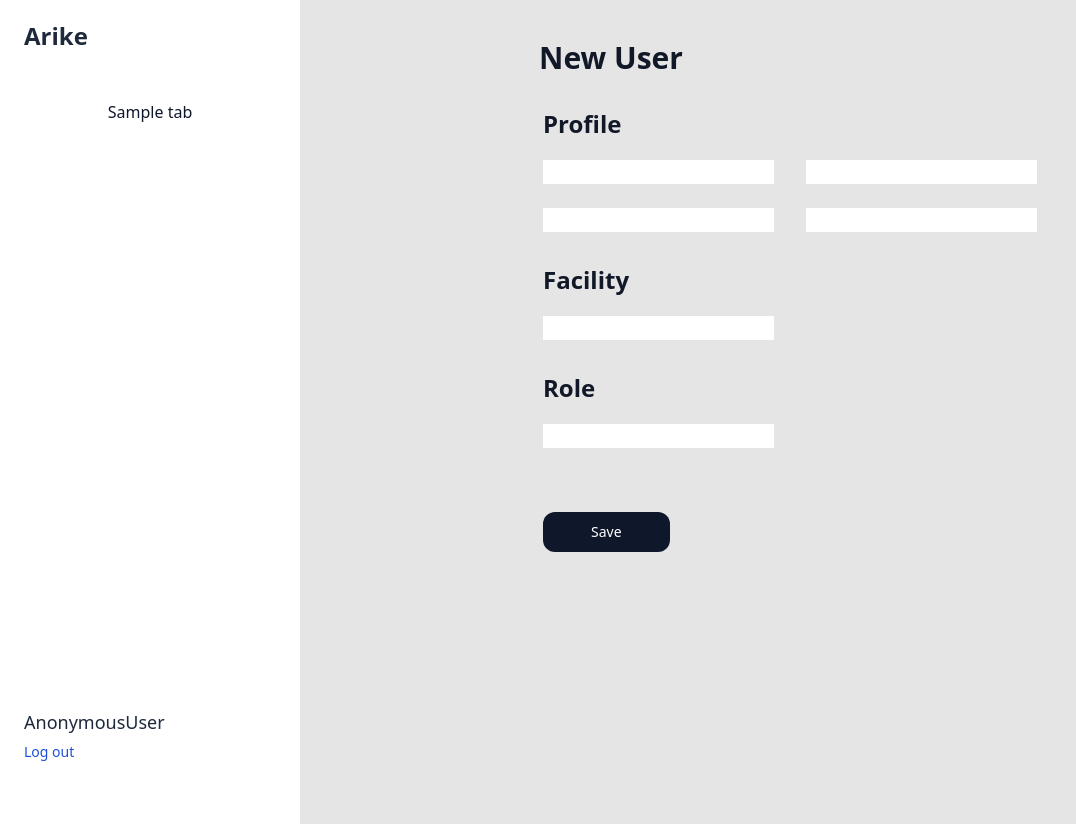
After one commit to rithviknishad/arike, a Django app: template templates/dashboard/users/create.html in a window 1280 px wide. The commit adds this page. Shown: the whole page, without its empty margins (0-1076 px from the left). Run offline with Django 3.2, Linux system fonts and the light colour scheme; the template is opened without the code that fills it: most values are stand-ins (such as "Sample title", 1, 10 or a date in 2020); form fields are guessed from the names that the template uses; some libraries are stand-ins or nearby versions.

Commit message:
bulk update

```diff
--- a/arike/settings.py
+++ b/arike/settings.py
@@ -135,6 +135,6 @@ INTERNAL_IPS = [
 
 LOGIN_REDIRECT_URL = "/"
 LOGIN_URL = "/auth/login"
-LOGOUT_REDIRECT_URL = "/auth/logout"
+LOGOUT_REDIRECT_URL = "/auth/login"
 
 TAILWIND_APP_NAME = "theme"
--- a/templates/auth/base.html
+++ b/templates/auth/base.html
@@ -9,7 +9,7 @@
       <p class="text-xl py-2">caters to a system of specialized medical staff tending to patients under palliative care.</p>
     </div>
   </div>
-  <div class="bg-blue-200 flex items-center justify-center min-h-screen text-black">
+  <div class="bg-blue-200 flex items-center justify-center min-h-screen text-slate-900">
     {% block inner %}{% endblock inner %}
   </div>
 </div>
--- a/templates/base.html
+++ b/templates/base.html
@@ -9,7 +9,7 @@
         <script src="https://cdn.tailwindcss.com"></script>
         <title>{% block title %}Arike{% endblock title %}</title>
     </head>
-    <body class="bg-gray-200 leading-normal tracking-normal font-sans text-gray-900 flex flex-col min-h-screen">
+    <body class="bg-[#E5E5E5] leading-normal tracking-normal font-sans text-gray-900 flex flex-col min-h-screen">
         {% block content %}{% endblock content %}
     </body>
 </html>
--- a/templates/dashboard/base.html
+++ b/templates/dashboard/base.html
@@ -4,7 +4,21 @@
 {% block content %}
 <div class="flex">
   <div class="flex-none min-h-screen container w-[300px] bg-white px-6 py-3">
-    <p class="font-bold text-2xl py-2 text-slate-800">Arike</p>
+    <div class="flex flex-col min-h-screen">
+      <div class="flex-none font-bold text-2xl pt-2 pb-8 text-slate-800">Arike</div>
+      {% for tab in dashboard_tabs %}
+        {% if tab.url in request.path %}
+          <button class="my-1 py-3 rounded-xl text-white bg-slate-900 hover:bg-gray-800" onClick="location.href='{{tab.url}}'">{{tab.name}}</button>
+        {% else %}
+          <button class="my-1 py-3 rounded-xl text-slate-900 bg-white hover:bg-slate-100" onClick="location.href='{{tab.url}}'">{{tab.name}}</button>
+        {% endif %}
+      {% endfor %}
+      <div class="flex-1"></div>
+      <div class="flex-none text-lg pb-12 text-slate-800">
+        <div class="">{{user}}</div>
+        <div><a href="/auth/logout" class="text-sm text-blue-700">Log out</a></div>
+      </div>
+    </div>
   </div>
   <div class="flex-1">
     {% block inner %}
--- /dev/null
+++ b/templates/dashboard/users/create.html
@@ -0,0 +1,30 @@
+{% extends 'dashboard/base.html' %}
+{% block head_title %}Users{% endblock head_title %}
+
+{% block inner %}
+<div class="flex h-screen">
+  <div class="px-10 py-10 mx-auto">
+    <div class="text-3xl font-bold">New User</div>
+    <div class="px-1">
+      <form action="" method="post">
+        <div class="pt-8 pb-5 text-2xl font-bold">Profile</div>
+        <div class="grid grid-cols-2 gap-x-8 gap-y-6">
+          {{ form.first_name }}
+          {{ form.last_name }}
+          {{ form.email }}
+          {{ form.phone }}
+        </div>
+        <div class="pt-8 pb-5 text-2xl font-bold">Facility</div>
+        {{ form.facility }}
+        <div class="pt-8 pb-5 text-2xl font-bold">Role</div>
+        {{ form.role }}
+
+        {% csrf_token %}
+        <div class="mt-8">
+          <button type="submit" class="mt-8 text-white bg-slate-900 hover:bg-slate-700 focus:ring-4 focus:ring-gray-300 font-medium rounded-xl text-sm px-12 py-2.5 text-center">Save</button>
+        </div>
+      </form>
+    </div>
+  </div>
+</div>
+{% endblock inner %}
```
Also changed, not shown: arike/urls.py (+6 -2 lines), arike_app/dashboard.py (added, +25 -0 lines), arike_app/models.py (+19 -1 lines), arike_app/views.py (+40 -8 lines), templates/dashboard/users.html (deleted, +0 -19 lines), templates/dashboard/users/list.html (added, +20 -0 lines), arike_app/migrations/0005_alter_user_role.py (added).
